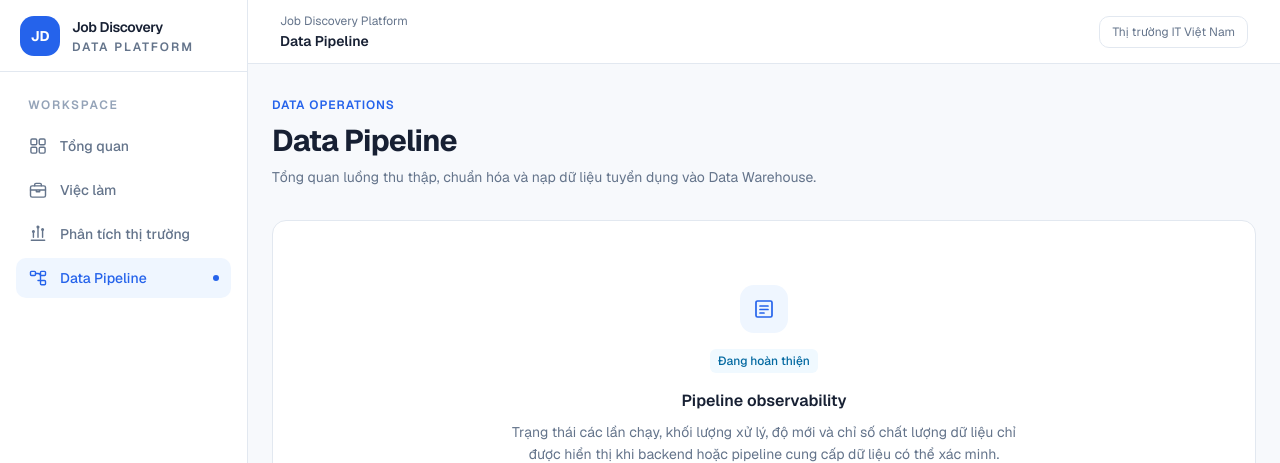
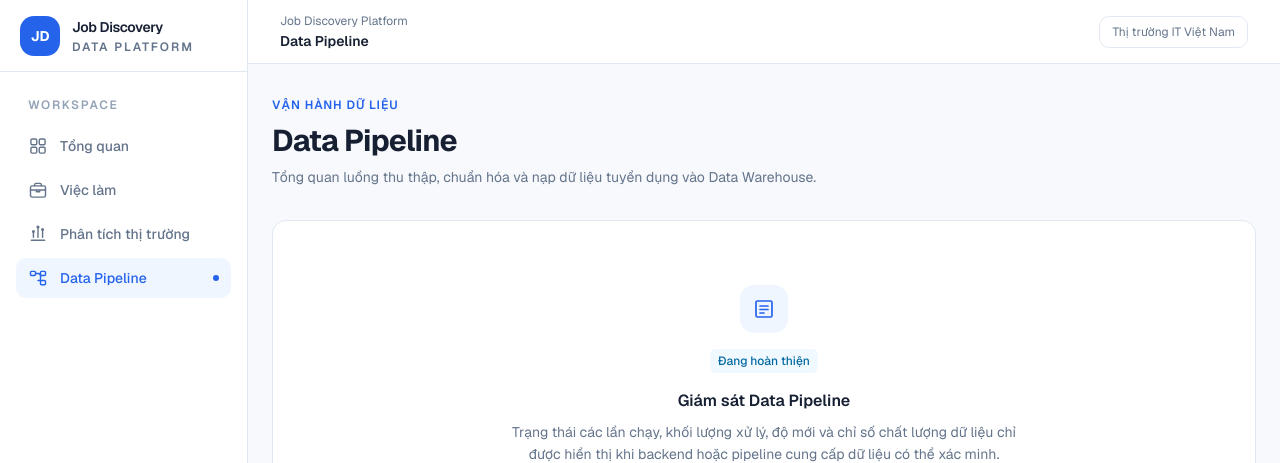
Before and after one commit to VoHoangPhucDTA/job-discovery-platform, a Next.js app in the folder frontend/: page /pipeline in a window 1280 px wide. Shown: the top 463 px of the page. Built offline with nearby package versions, Linux system fonts and the light colour scheme.

Commit message:
content(ui): localize data pipeline labels

```diff
--- a/frontend/app/pipeline/page.tsx
+++ b/frontend/app/pipeline/page.tsx
@@ -10,12 +10,12 @@ export default function PipelinePage() {
   return (
     <div className="space-y-8">
       <PageHeader
-        eyebrow="DATA OPERATIONS"
+        eyebrow="VẬN HÀNH DỮ LIỆU"
         title="Data Pipeline"
         description="Tổng quan luồng thu thập, chuẩn hóa và nạp dữ liệu tuyển dụng vào Data Warehouse."
       />
       <SectionPlaceholder
-        title="Pipeline observability"
+        title="Giám sát Data Pipeline"
         description="Trạng thái các lần chạy, khối lượng xử lý, độ mới và chỉ số chất lượng dữ liệu chỉ được hiển thị khi backend hoặc pipeline cung cấp dữ liệu có thể xác minh."
         note="Hiện tại đây là khung giao diện; chưa có số liệu vận hành được công bố."
       />
```
